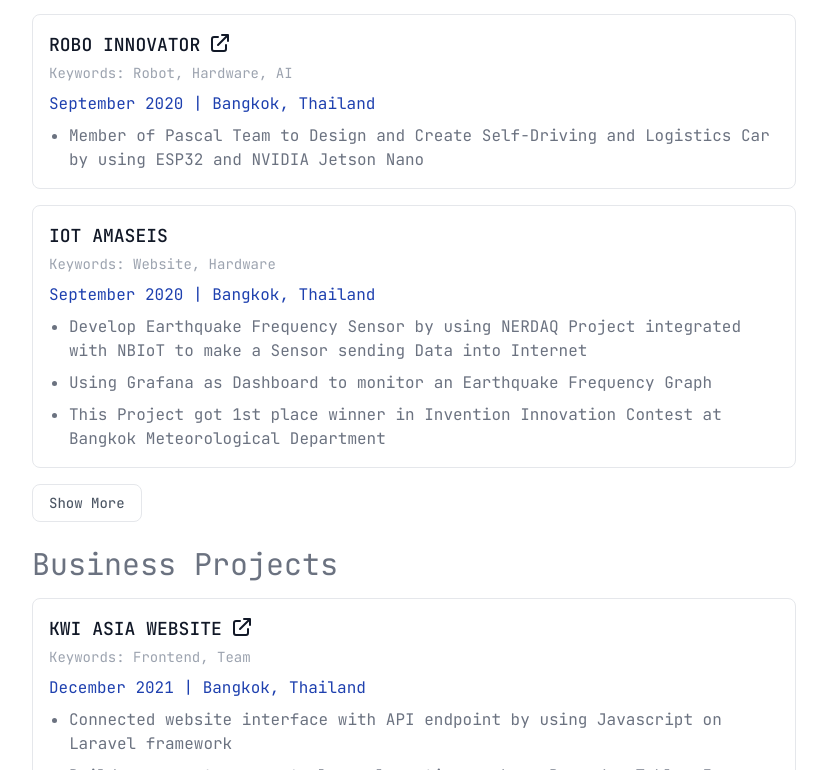
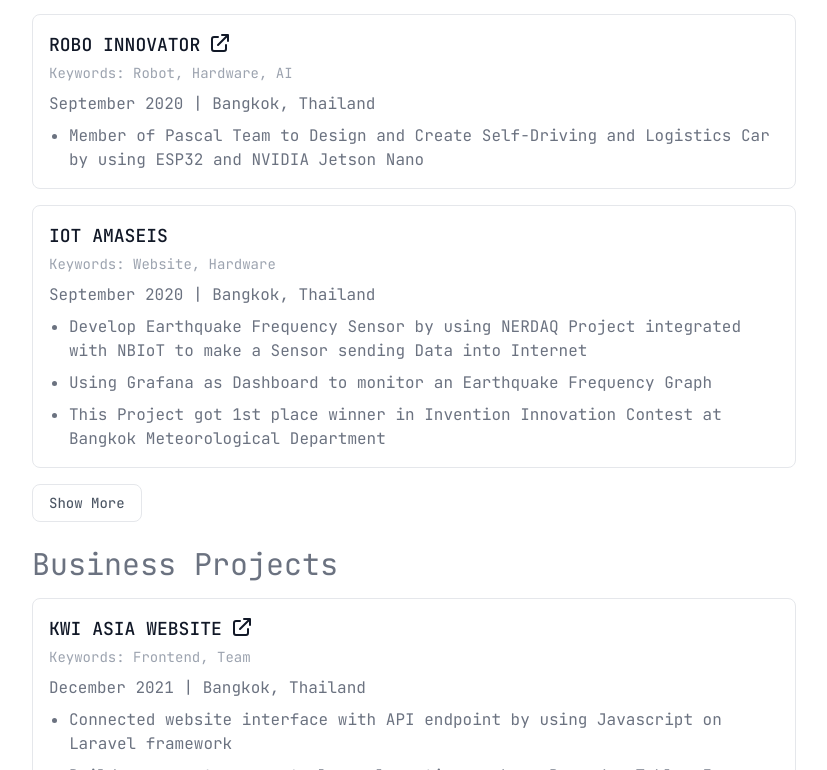
Before and after one commit to sanviiz/sanviiz.github.io, a Next.js app: page / in a window 1280 px wide. Shown: the part 2130-2900 px from the top of the page, without its empty margins (356-1183 px from the left). Built offline with nearby package versions, Linux system fonts and the light colour scheme.

Commit message:
Add: google analytics

```diff
--- a/components/BusinessProjectSection/BusinessProjectSection.tsx
+++ b/components/BusinessProjectSection/BusinessProjectSection.tsx
@@ -105,7 +105,7 @@
 				<span className="mb-2 block text-sm font-normal leading-normal text-gray-400 transition-all dark:text-gray-500">
 					Keywords: {project.keywords.join(', ')}
 				</span>
-				<p className="mb-2 text-base font-normal text-blue-800 transition-all dark:text-blue-200">
+				<p className="mb-2 text-base font-normal text-gray-500 transition-all dark:text-gray-400">
 					{project.date}
 					<span className="hidden sm:inline"> | </span>
 					<br className="block sm:hidden" />
--- a/components/TechnicalProjectSection/TechnicalProjectSection.tsx
+++ b/components/TechnicalProjectSection/TechnicalProjectSection.tsx
@@ -82,7 +82,7 @@
 				<span className="mb-2 block text-sm font-normal leading-normal text-gray-400 transition-all dark:text-gray-500">
 					Keywords: {project.keywords.join(', ')}
 				</span>
-				<p className="mb-2 text-base font-normal text-blue-800 transition-all dark:text-blue-200">
+				<p className="mb-2 text-base font-normal text-gray-500 transition-all dark:text-gray-400">
 					{project.date}
 					<span className="hidden sm:inline"> | </span>
 					<br className="block sm:hidden" />
--- a/pages/index.tsx
+++ b/pages/index.tsx
@@ -1,5 +1,6 @@
 import type { NextPage } from 'next'
 import Head from 'next/head'
+import Script from 'next/script'
 import TableOfContents from '@components/TableOfContents/TableOfContents'
 import HeroSection from '@components/HeroSection/HeroSection'
 import EducationSection from '@components/EducationSection/EducationSection'
@@ -42,6 +43,20 @@
 					content="Hi, I'm Pakkaphong Akkabut A front end developer and interested in the full stack developer - Sanviiz"
 				/>
 			</Head>
+			{/* Global site tag (gtag.js) - Google Analytics */}
+			<Script
+				src={`https://www.googletagmanager.com/gtag/js?id=${process.env.NEXT_PUBLIC_GOOGLE_ANALYTICS}`}
+				strategy="afterInteractive"
+			/>
+			<Script id="google-analytics" strategy="afterInteractive">
+				{`
+                window.dataLayer = window.dataLayer || [];
+                function gtag(){window.dataLayer.push(arguments);}
+                gtag('js', new Date());
+
+                gtag('config', ${process.env.NEXT_PUBLIC_GOOGLE_ANALYTICS});
+                `}
+			</Script>
 			<div className="container mx-auto max-w-5xl px-2 py-4 pt-6 xs:px-8 md:pt-4 xl:px-0">
 				<HeroSection />
 				<hr className="my-4 border-gray-200 transition-all dark:border-gray-700 sm:mx-auto md:my-6" />
```
